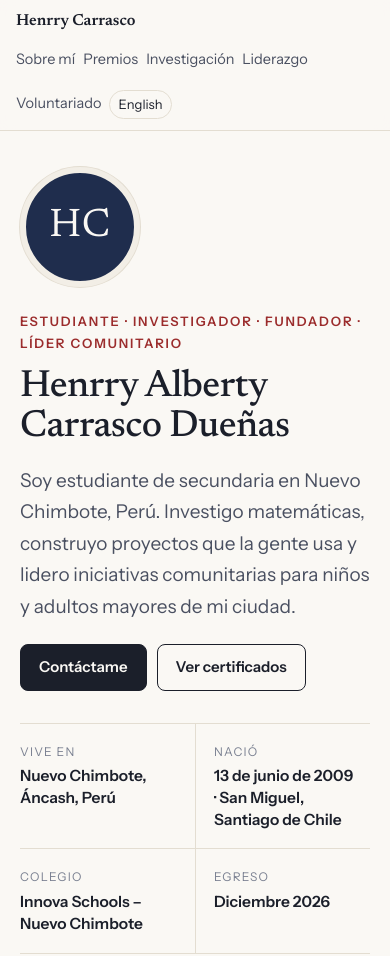
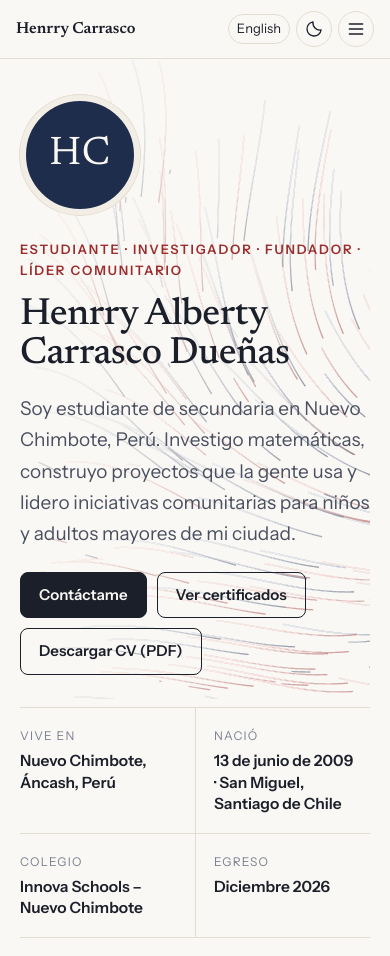
Before and after one commit to henrryad/henrrycarrasco.me, a plain HTML site: page es/index.html in a window 390 px wide. Shown: the top 956 px of the page. Drawn offline with Linux system fonts and the light colour scheme.

Commit message:
Add files via upload

```diff
--- a/es/index.html
+++ b/es/index.html
@@ -23,10 +23,21 @@
   <meta property="profile:last_name" content="Carrasco Dueñas">
   <meta name="twitter:card" content="summary">
 
+  <!-- Apply the saved theme before paint; storage may be unavailable. -->
+  <script>
+    try {
+      var savedTheme = localStorage.getItem('theme');
+      if (savedTheme === 'light' || savedTheme === 'dark') {
+        document.documentElement.dataset.theme = savedTheme;
+      }
+    } catch (error) { /* Use the system theme when storage is unavailable. */ }
+    document.documentElement.classList.add('js');
+  </script>
   <link rel="preconnect" href="https://fonts.googleapis.com">
   <link rel="preconnect" href="https://fonts.gstatic.com" crossorigin>
   <link href="https://fonts.googleapis.com/css2?family=Instrument+Sans:wght@400;600&family=Newsreader:opsz,wght@6..72,400;6..72,500;6..72,600&display=swap" rel="stylesheet">
   <link rel="stylesheet" href="../styles.css">
+  <script src="../main.js" defer></script>
 
   <script type="application/ld+json">
   {
@@ -39,17 +50,27 @@
   </script>
 </head>
 <body>
+<div class="scroll-progress" aria-hidden="true"></div>
 
 <header class="topbar">
   <div class="wrap">
     <a class="brand" href="#top">Henrry Carrasco</a>
     <nav class="nav" aria-label="Secciones">
-      <a class="sec" href="#sobre-mi">Sobre mí</a>
-      <a class="sec" href="#premios">Premios</a>
-      <a class="sec" href="#investigacion">Investigación</a>
-      <a class="sec" href="#liderazgo">Liderazgo</a>
-      <a class="sec" href="#servicio">Voluntariado</a>
+      <div class="nav-sections" id="nav-sections">
+        <a class="sec" href="#sobre-mi">Sobre mí</a>
+        <a class="sec" href="#premios">Premios</a>
+        <a class="sec" href="#investigacion">Investigación</a>
+        <a class="sec" href="#liderazgo">Liderazgo</a>
+        <a class="sec" href="#servicio">Voluntariado</a>
+      </div>
       <a class="lang" href="../" hreflang="en" lang="en">English</a>
+      <button class="icon-button theme-toggle" type="button" aria-label="Cambiar tema" hidden>
+        <svg class="theme-sun" viewBox="0 0 24 24" aria-hidden="true" focusable="false"><circle cx="12" cy="12" r="4"/><path d="M12 2v2m0 16v2M2 12h2m16 0h2M5 5l1.5 1.5m11 11L19 19M5 19l1.5-1.5m11-11L19 5"/></svg>
+        <svg class="theme-moon" viewBox="0 0 24 24" aria-hidden="true" focusable="false"><path d="M20.5 13.2A8.5 8.5 0 0 1 10.8 3.5a8.5 8.5 0 1 0 9.7 9.7Z"/></svg>
+      </button>
+      <button class="icon-button menu-toggle" type="button" aria-label="Abrir menú" aria-expanded="false" aria-controls="nav-sections" hidden>
+        <svg viewBox="0 0 24 24" aria-hidden="true" focusable="false"><path class="menu-lines" d="M4 6h16M4 12h16M4 18h16"/><path class="menu-close" d="m6 6 12 12M6 18 18 6"/></svg>
+      </button>
     </nav>
   </div>
 </header>
@@ -58,6 +79,7 @@
   <div class="wrap">
 
     <section class="hero">
+      <canvas class="hero-flow" aria-hidden="true"></canvas>
       <div class="hero-grid">
         <div>
           <p class="eyebrow">Estudiante · Investigador · Fundador · Líder comunitario</p>
@@ -66,6 +88,7 @@
           <div class="cta">
             <a class="btn primary" href="mailto:leny1322alberty@gmail.com">Contáctame</a>
             <a class="btn" href="https://drive.google.com/drive/folders/1dyShgl2RvYfuee-PFM-ippFlacU6unIr?usp=sharing" target="_blank" rel="noopener">Ver certificados</a>
+            <button class="btn print-button" type="button" hidden>Descargar CV (PDF)</button>
           </div>
         </div>
         <div class="portrait" aria-hidden="true">HC</div>
@@ -251,5 +274,9 @@
   </div>
 </footer>
 
+<button class="icon-button back-to-top" type="button" aria-label="Volver arriba" hidden>
+  <svg viewBox="0 0 24 24" aria-hidden="true" focusable="false"><path d="m5 12 7-7 7 7M12 5v14"/></svg>
+</button>
+
 </body>
 </html>
```
